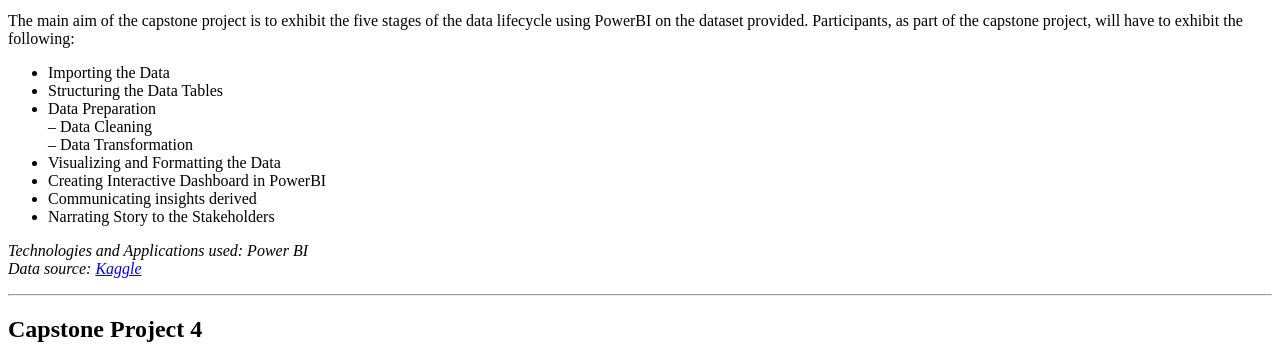
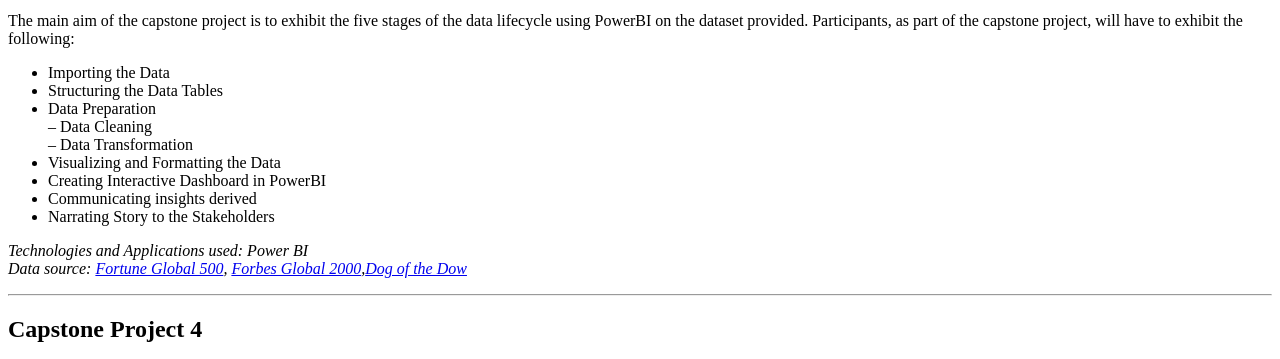
Before and after one commit to ZalehaAli/Data-Analytics-Portfolio, a Jekyll site: the page built from index.md, in a window 1280 px wide and 900 px high, scrolled down 2531 px, cut to the strip 0-359 px from the top of the window. Built offline with Jekyll 4.4.1, drawn with Linux system fonts in a browser that asks for light colours; our own code applies the rules of GitHub Pages for plain Markdown files.

Commit message:
Update index.md

```diff
--- a/index.md
+++ b/index.md
@@ -102,8 +102,9 @@ The main aim of the capstone project is to exhibit the five stages of the data l
 * Narrating Story to the Stakeholders
 
 <p><em>Technologies and Applications used: Power BI</em><br>
-  <em>Data source: <a href="https://kaggle.com/jmmvutu/summer-products-and-sales-in-ecommerce-wish" target="_blank">Kaggle</a></em>
+  <em>Data source: <a href="https://fortune.com/global500/" target="_blank">Fortune Global 500</a>, <a href="https://https://www.forbes.com/global2000/#38188663335d" target="_blank">Forbes Global 2000</a>,<a href="https://www.dogsofthedow.com/most-active-stocks-today.htm" target="_blank">Dog of the Dow</a></em>
 </p>
+
 
 ---
 ## Capstone Project 4
```
